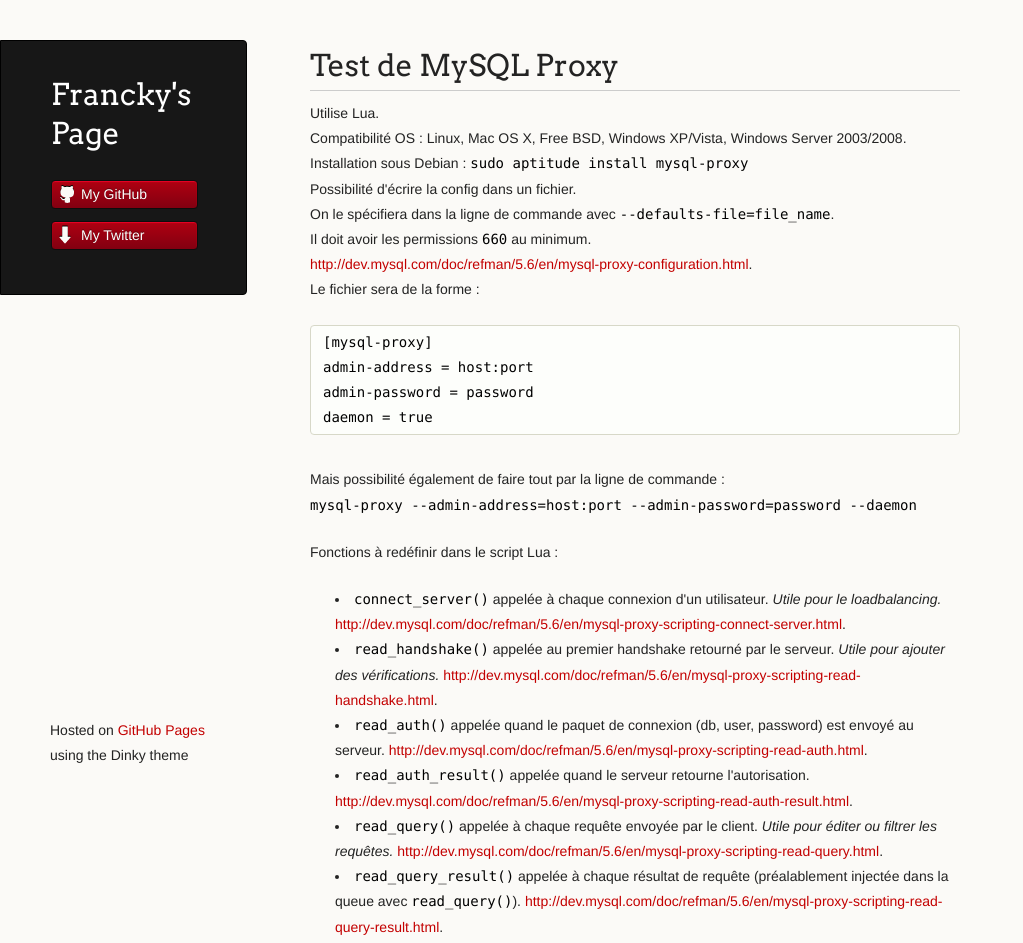
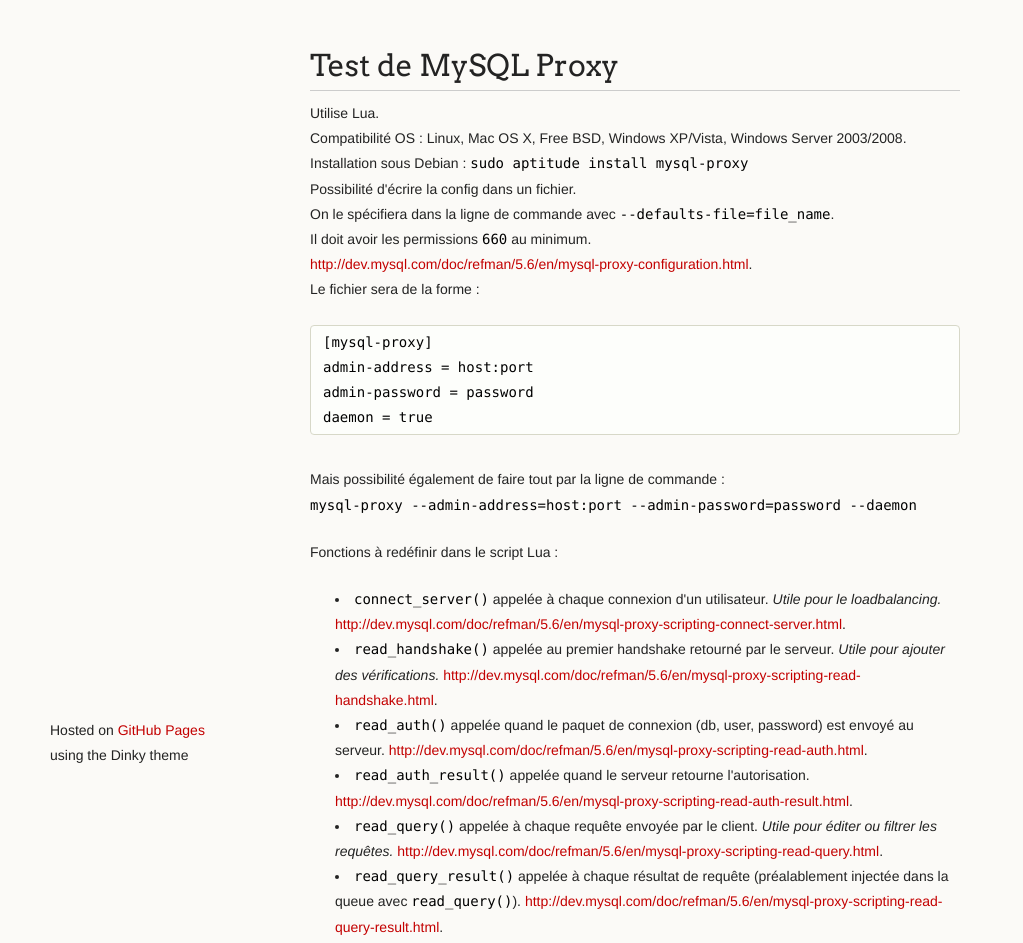
Before and after one commit to franckduche/franckduche.github.io, a plain HTML site: page mysqlproxy.html in a window 1280 px wide. Shown: the top 943 px of the page, without its empty margins (0-1023 px from the left). Drawn offline with Linux system fonts and the light colour scheme.

Commit message:
Update mysqlproxy.html

```diff
--- a/mysqlproxy.html
+++ b/mysqlproxy.html
@@ -15,16 +15,6 @@
   </head>
   <body>
     <div class="wrapper">
-      <header>
-        <h1 class="header">Francky's Page</h1>
-        <p class="header"></p>
-
-        <ul>
-          <li><a class="buttons github" href="https://github.com/franckduche">My GitHub</a></li>
-          <li><a class="buttons" href="https://twitter.com/francky03">My Twitter</a></li>
-        </ul>
-
-      </header>
       <section>
 
 
```
